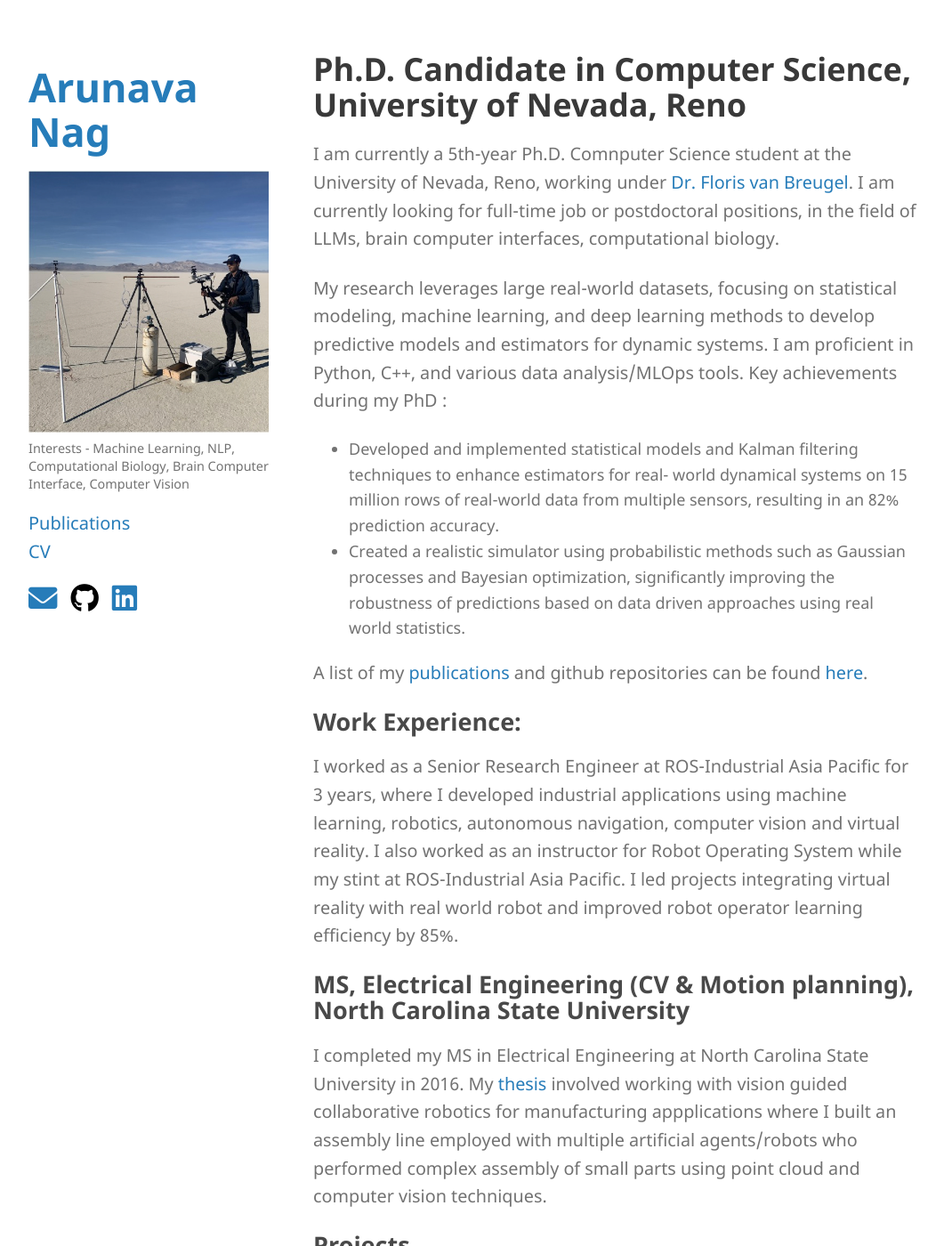
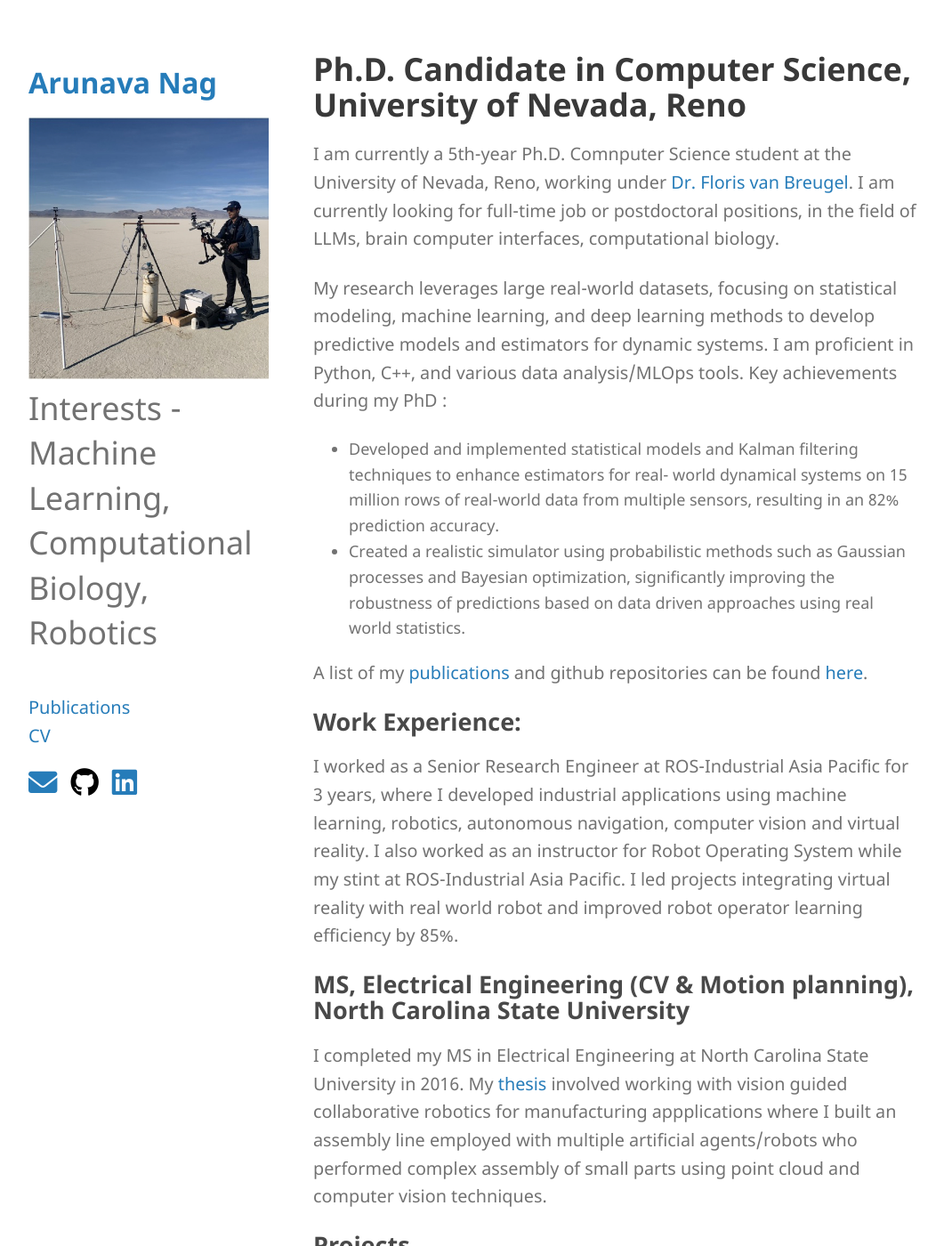
Before and after one commit to arunavanag591/mypage, a Jekyll site: the page built from index.md, in a window 1280 px wide and 1400 px high. Shown: the whole window at 89% size, without its empty margins (108-1169 px from the left). Built offline with Jekyll 4.4.1, drawn with Linux system fonts in a browser that asks for light colours; a style sheet for code colours, icons or effects is not loaded; our own code applies the rules of GitHub Pages for plain Markdown files.

Commit message:
updating css

```diff
--- a/_config.yml
+++ b/_config.yml
@@ -1,6 +1,6 @@
 title: Arunava Nag
 logo: /assets/img/me.png
-description: Interests - Machine Learning, NLP, Computational Biology, Brain Computer Interface, Computer Vision
+description: Interests - Machine Learning, Computational Biology, Robotics
 google_analytics:
 theme: jekyll-theme-minimal
 
--- a/assets/css/style.scss
+++ b/assets/css/style.scss
@@ -23,28 +23,35 @@ body {
   line-height: 1.6 !important;
 }
 
-/* Increase heading and paragraph font sizes */
-h1 {
+/* Make main content headings larger */
+section h1 {
   font-size: 2.5em !important;
 }
 
-h2 {
+section h2 {
   font-size: 2em !important;
 }
 
-h3 {
+section h3 {
   font-size: 1.5em !important;
 }
 
-p {
-  font-size: 1.1em !important;
-  margin-bottom: 1.2em;
+/* Make the header name (Arunava Nag) smaller */
+header h1 {
+  font-size: 1.8em !important;
+  line-height: 1.2 !important;
 }
 
 /* Make the site description (interests) smaller */
 header p {
-  font-size: 0.8em !important;
+  font-size: 2.0em !important;
   line-height: 1.4 !important;
+}
+
+/* Regular paragraph text */
+p {
+  font-size: 1.1em !important;
+  margin-bottom: 1.2em;
 }
 
 /* Make sure the media queries maintain proper responsive layout */
```
